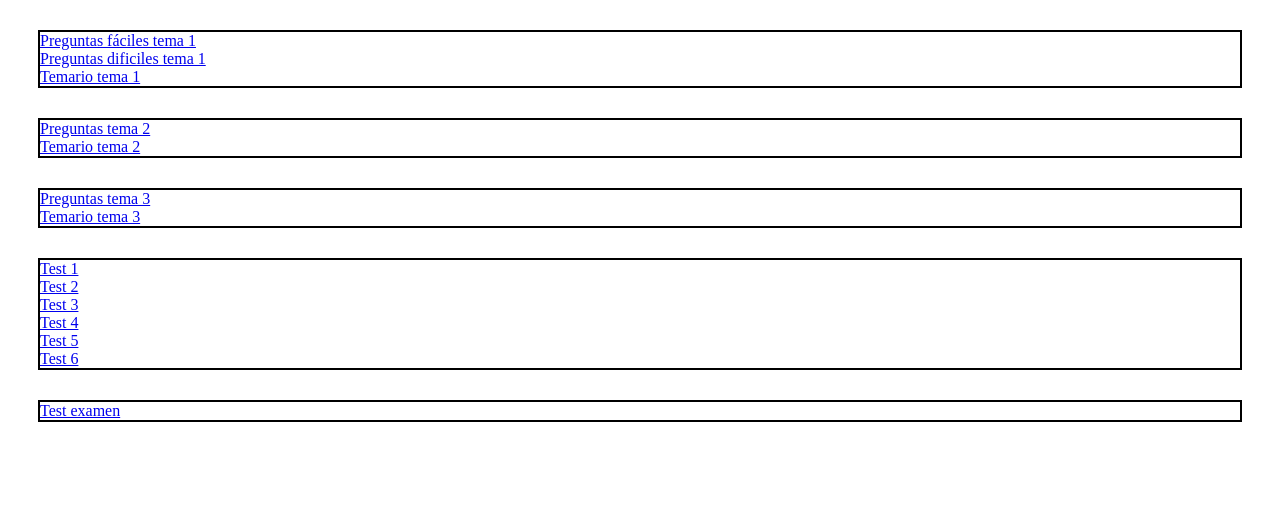
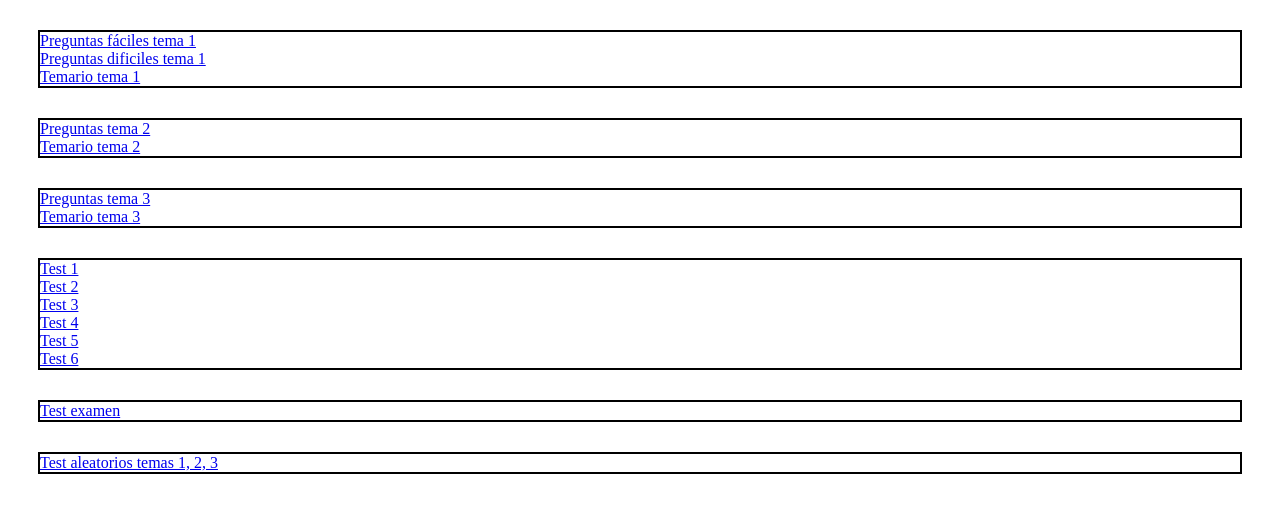
Before and after one commit to AntonioSalces/Empresas, a plain HTML site: page index.html in a window 1280 px wide. Drawn offline with Linux system fonts and the light colour scheme.

Commit message:
inclusion test aleatorios al index

```diff
--- a/index.html
+++ b/index.html
@@ -33,6 +33,9 @@
         <a href="testCinco/index.html">Test 5</a> <br>
         <a href="testSeis/index.html">Test 6</a>
     </div>
-    <div><a href="testExamen/index.html">Test examen</a></div> <br>
+    <div><a href="testExamen/index.html">Test examen</a></div>
+    <div>
+        <a href="testAleatoriosTemaUnoDosTres/index.html">Test aleatorios temas 1, 2, 3</a>
+    </div>
 </body>
 </html>
```
